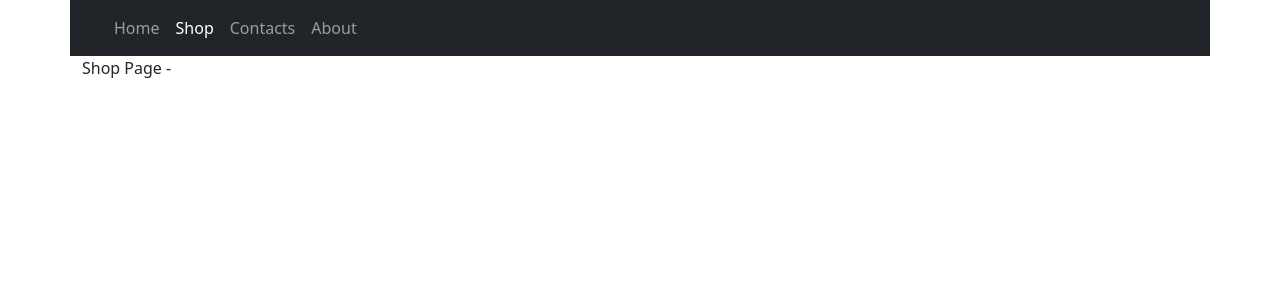
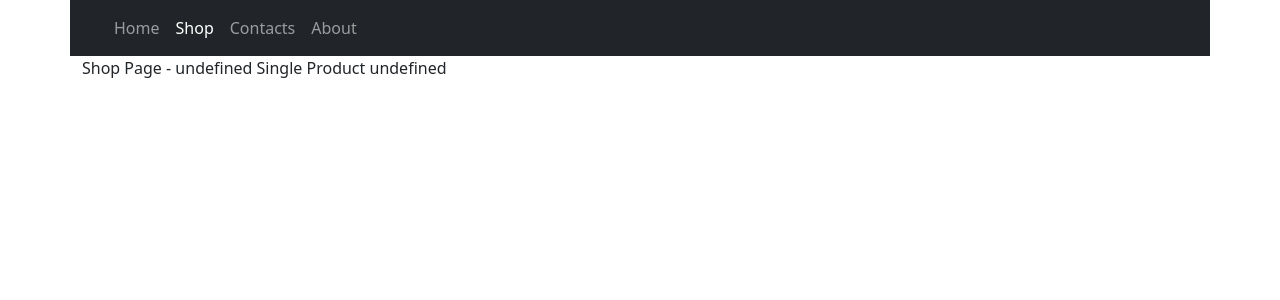
Before and after one commit to gmurad97/React-Practice, a React (Create React App) app: page /shop in a window 1280 px wide. Shown: the top 300 px of the page. Built offline with nearby package versions, Linux system fonts and the light colour scheme.

Commit message:
react-router-dom hooks useParams

```diff
--- a/src/components/app/App.jsx
+++ b/src/components/app/App.jsx
@@ -16,7 +16,13 @@ const App = () => {
                     <Route index element={<Home />} />
                     <Route path="home" element={<Home />} />
                     <Route path="shop" element={<Shop />} />
+
+                    {/* example.com/electronics */}
                     <Route path="shop/:categoryName" element={<Shop />} />
+
+                    {/* example.com/electronics/159 */}
+                    <Route path="shop/:categoryName/:productId" element={<Shop />} />
+
                     <Route path="contacts" element={<Contacts />} />
                     <Route path="about" element={<About />} />
                 </Route>
--- a/src/components/pages/Shop.jsx
+++ b/src/components/pages/Shop.jsx
@@ -1,10 +1,11 @@
 import { useParams } from "react-router-dom";
 
 const Shop = () => {
-    const urlQuery = useParams();
+    const { categoryName, productId } = useParams();
+
     return (
         <div className="shop">
-            Shop Page - {urlQuery.categoryName}
+            Shop Page - {typeof categoryName !== "undefined" && typeof productId === "undefined" ? "All " + categoryName + " Products" : categoryName + " Single Product " + productId}
         </div>
     );
 }
```
